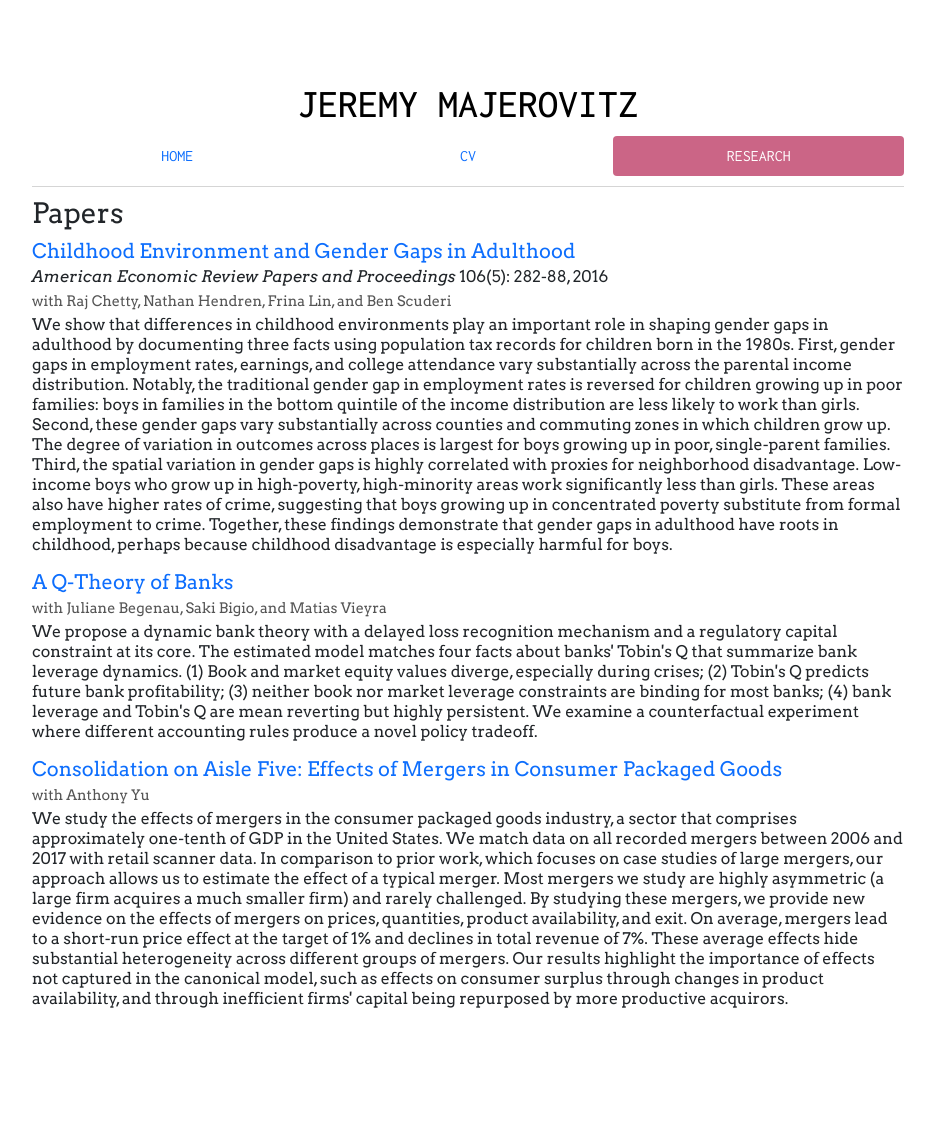
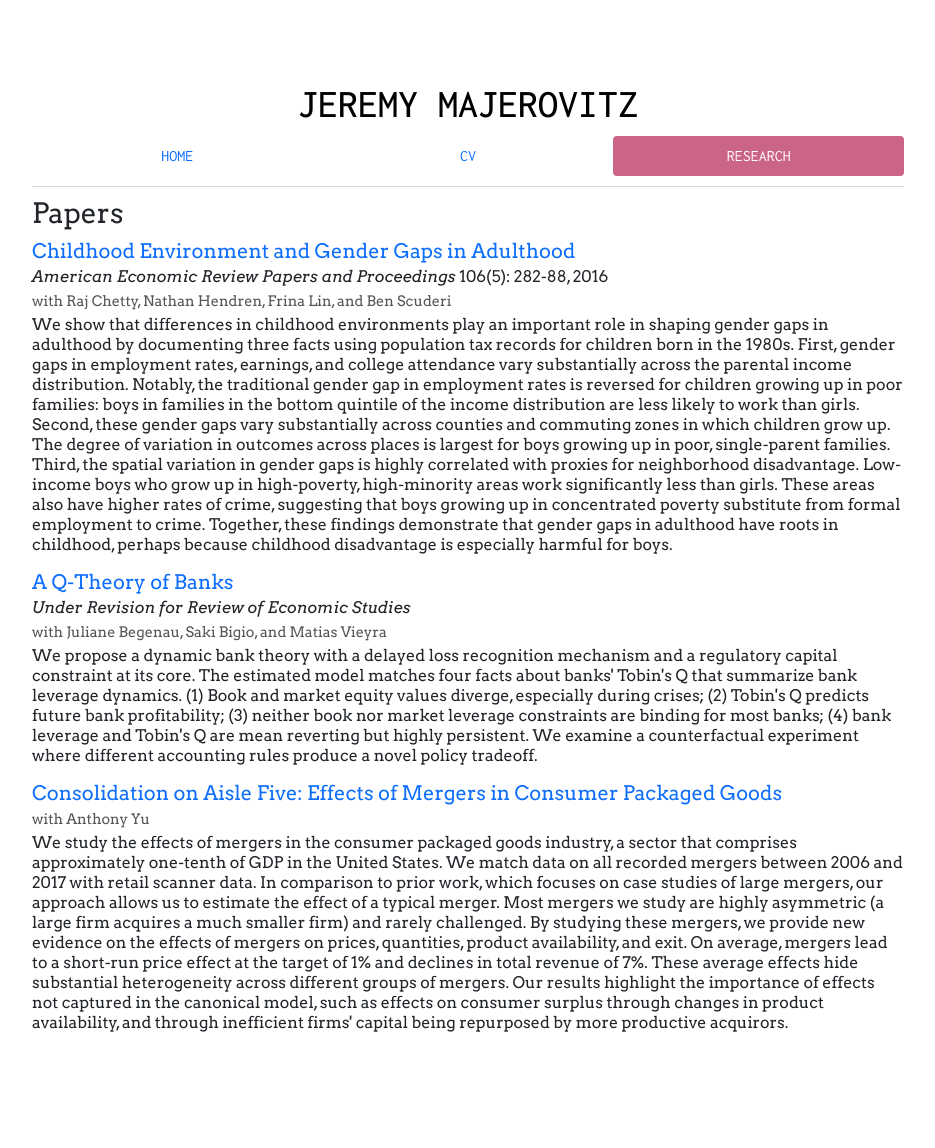
Before and after one commit to jmajic/jmajic.github.io, a Jekyll site: the page built from research/index.html, in a window 1280 px wide. Shown: the whole page, without its empty margins (172-1107 px from the left). Built offline with Jekyll 4.4.1, drawn with Linux system fonts in a browser that asks for light colours; before the commit the page ends 1124 px from its top, so only the background shows below that.

Commit message:
Added in R&R note for Q Theory at Restud

```diff
--- a/research/index.html
+++ b/research/index.html
@@ -21,6 +21,7 @@ We show that differences in childhood environments play an important role in sha
 
 <div class="researchpaper">
 <h5><a href="https://www.nber.org/papers/w27935">A Q-Theory of Banks</a></h5>
+<p><em>Under Revision for Review of Economic Studies</em></p>
 <p><span class="coauthor">with Juliane Begenau, Saki Bigio, and Matias Vieyra</span></p>
 <abstract>
 We propose a dynamic bank theory with a delayed loss recognition mechanism and a regulatory capital constraint at its core. The estimated model matches four facts about banks' Tobin's Q that summarize bank leverage dynamics. (1) Book and market equity values diverge, especially during crises; (2) Tobin's Q predicts future bank profitability; (3) neither book nor market leverage constraints are binding for most banks; (4) bank leverage and Tobin's Q are mean reverting but highly persistent. We examine a counterfactual experiment where different accounting rules produce a novel policy tradeoff.
```
